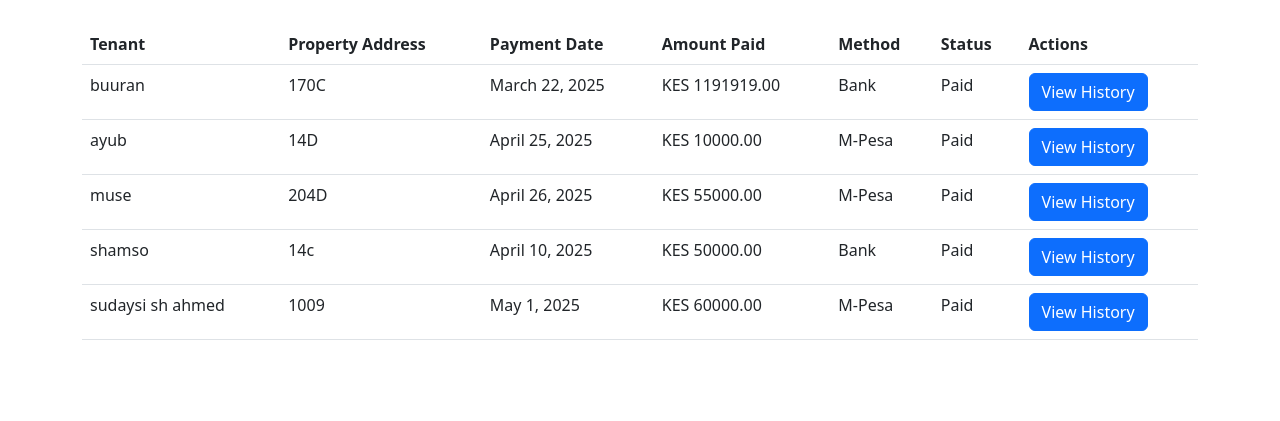
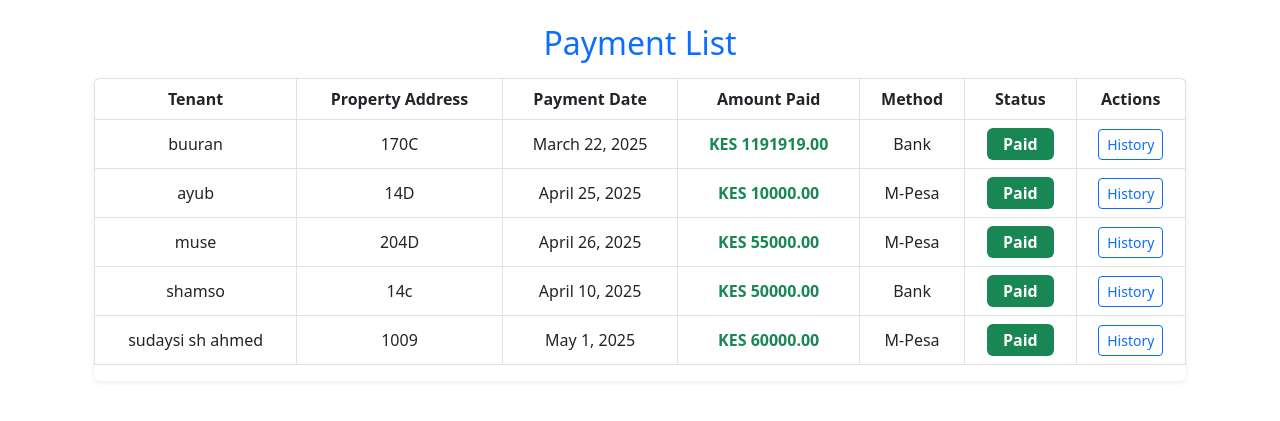
Before and after one commit to EidAbdullahi/renta-management, a Django app: page /payments/ in a window 1280 px wide. Shown: the part 56-477 px from the top of the page. Run offline with Django 4.2, Linux system fonts and the light colour scheme; a user stored in the database is signed in; data comes from the database, SQL or seed files in the repository; both versions use the stored data as it was after the commit.

Commit message:
commit changes

```diff
--- a/users/templates/users/payment_list.html
+++ b/users/templates/users/payment_list.html
@@ -1,8 +1,14 @@
 {% extends "users/base.html" %}
 
 {% block content %}
-<table class="table">
-    <thead>
+<div class="container mt-4">
+    <h2 class="mb-3 text-center text-primary">
+        <i class="fas fa-receipt"></i> Payment List
+    </h2>
+
+    <div class="table-responsive shadow-sm rounded">
+        <table class="table table-hover table-bordered text-center align-middle">
+            <thead class="bg-dark text-white">
                 <tr>
                     <th>Tenant</th>
                     <th>Property Address</th>
@@ -19,18 +25,42 @@
                     <td>{{ payment.tenant.name }}</td>
                     <td>{{ payment.tenant.property_address }}</td>
                     <td>{{ payment.payment_date }}</td>
-            <td>KES {{ payment.amount_paid }}</td>  <!-- Updated field name -->
-            <td>{{ payment.payment_method }}</td>  <!-- Updated field name -->
-            <td>{{ payment.status }}</td>
+                    <td><strong class="text-success">KES {{ payment.amount_paid }}</strong></td>
+                    <td>{{ payment.payment_method }}</td>
                     <td>
-                <a href="{% url 'tenant_payments' payment.tenant.id %}" class="btn btn-primary">View History</a>
+                        <span class="badge px-3 py-2 fs-6
+                            {% if payment.status == 'Paid' %}bg-success
+                            {% elif payment.status == 'Pending' %}bg-warning text-dark
+                            {% else %}bg-danger{% endif %}">
+                            {{ payment.status }}
+                        </span>
+                    </td>
+                    <td>
+                        <a href="{% url 'tenant_payments' payment.tenant.id %}"
+                           class="btn btn-sm btn-outline-primary" data-bs-toggle="tooltip" title="View Payment History">
+                            <i class="fas fa-history"></i> History
+                        </a>
+                    </td>
+                </tr>
+                {% empty %}
+                <tr>
+                    <td colspan="7" class="text-muted text-center py-3">
+                        <i class="fas fa-info-circle"></i> No payments recorded yet.
                     </td>
                 </tr>
                 {% endfor %}
             </tbody>
         </table>
+    </div>
+</div>
 
-
-
+<script>
+    document.addEventListener("DOMContentLoaded", function() {
+        var tooltipTriggerList = [].slice.call(document.querySelectorAll('[data-bs-toggle="tooltip"]'));
+        var tooltipList = tooltipTriggerList.map(function(tooltipTriggerEl) {
+            return new bootstrap.Tooltip(tooltipTriggerEl);
+        });
+    });
+</script>
 
 {% endblock %}
```
Also changed, not shown: db.sqlite3, media/tenant_documents/Screenshot_from_2025-02-14_20-46-55.png (added). Lines whose indentation alone changed are shown as unchanged.
